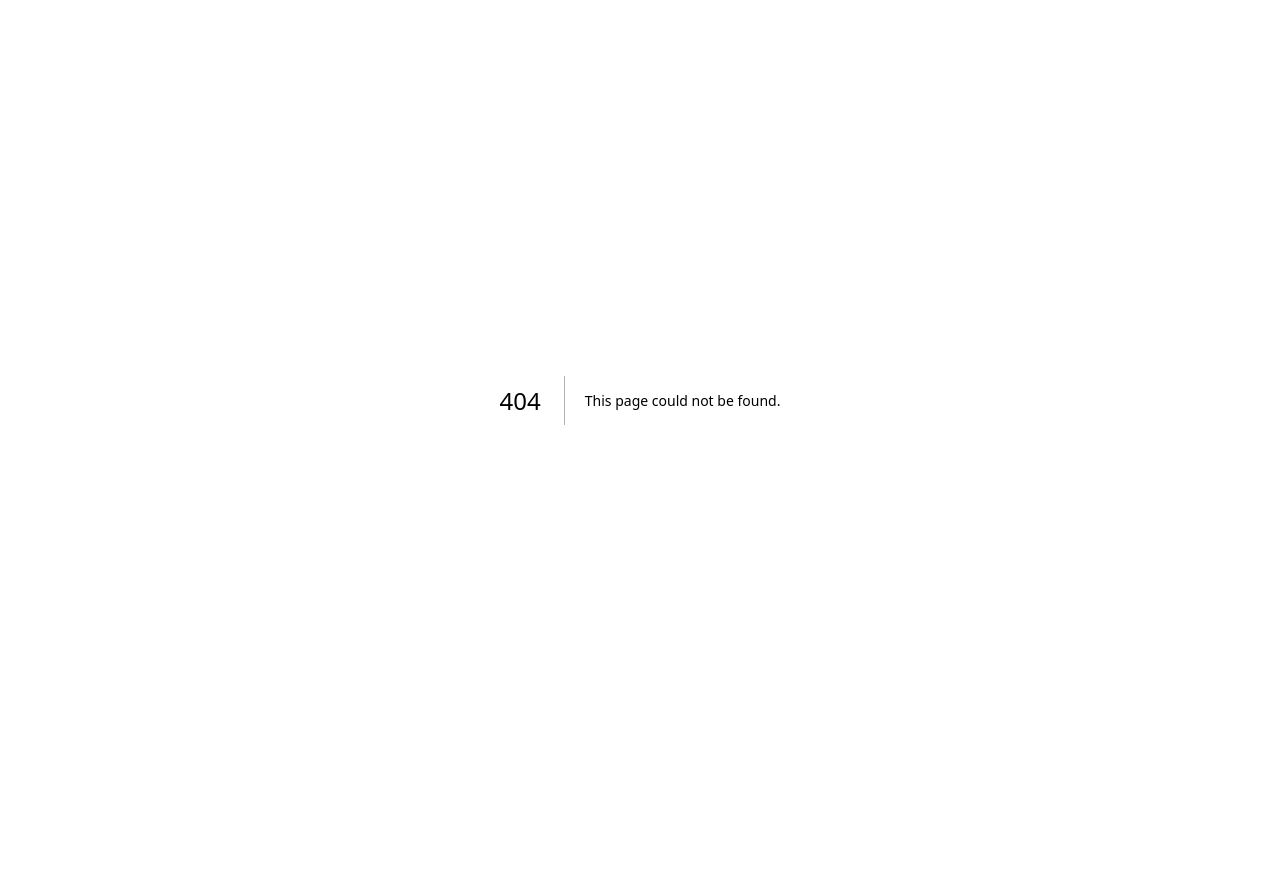
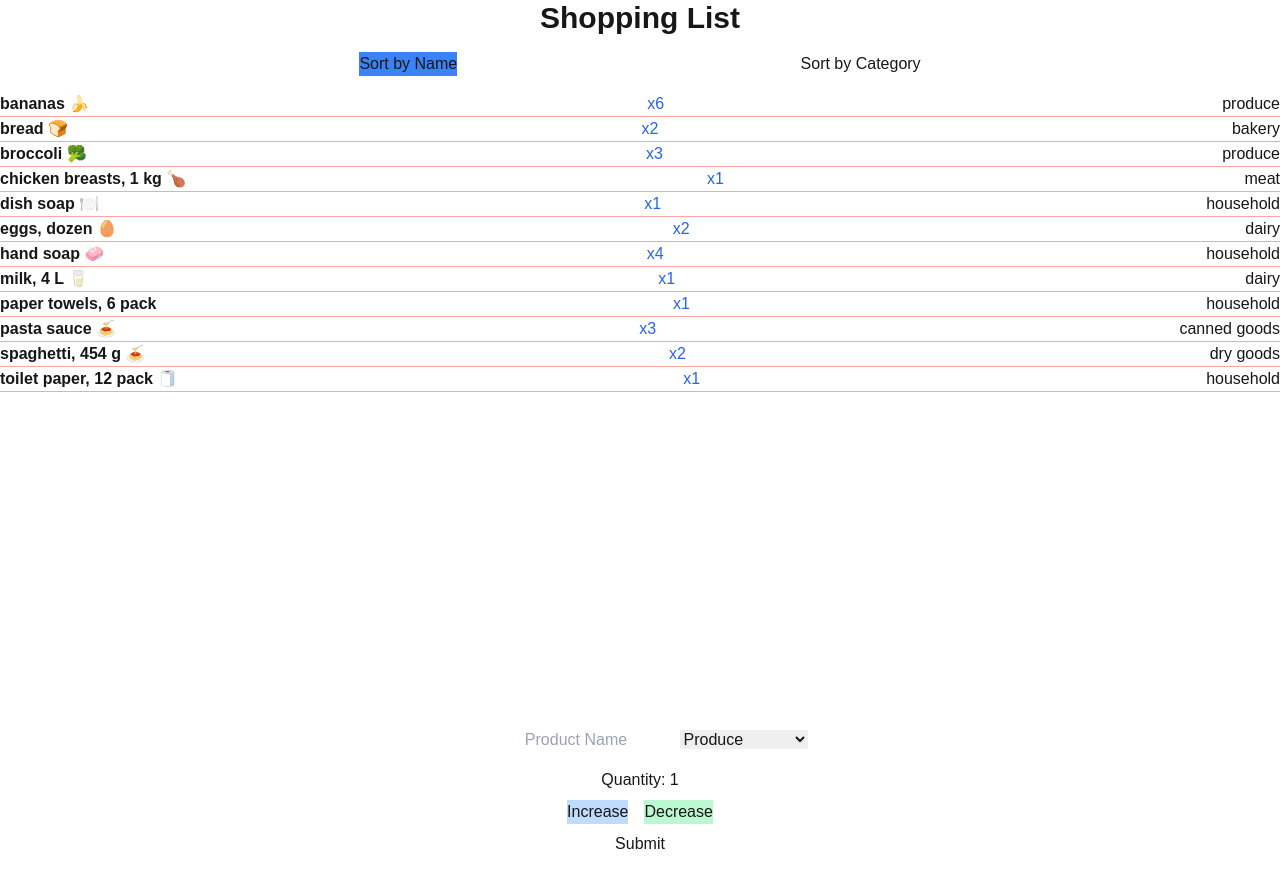
Before and after one commit to TyceRoobol/cprg306-assignments, a Next.js app: page /week-7 in a window 1280 px wide. Before the commit this address had no page. Shown: the top 888 px of the page. Before the commit the page ends 800 px from the top, so only its background shows below. Built offline with nearby package versions, Linux system fonts and the light colour scheme.

Commit message:
week 7
complete

```diff
--- a/app/page.js
+++ b/app/page.js
@@ -7,6 +7,7 @@ export default function Main() {
       <p><a href="./week-4">week 4</a></p>
       <p><a href="./week-5">week 5</a></p>
       <p><a href="./week-6">week 6</a></p>
+      <p><a href="./week-7">week 7</a></p>
     </main>
   )
 }
--- /dev/null
+++ b/app/week-7/item-list.js
@@ -0,0 +1,36 @@
+// item-list.js
+"use client";
+import {useState} from "react";
+import Item from "./item";
+import SortBttns from "./sortBttn";
+
+const ItemList = ({items}) => {
+  const [sortBy, setSortBy] = useState("name");
+
+  const sortItems = [...items].sort((a, b) => {
+    if (sortBy == "name") {
+      return a.name.localeCompare(b.name);
+    } else if (sortBy == "category") {
+      return a.category.localeCompare(b.category);
+    }
+    return 0;
+  })
+
+  return (
+    <div>
+      <SortBttns sortBy={sortBy} setSortBy={setSortBy}></SortBttns>
+        <ul>
+          {sortItems.map((item) => (
+            <Item
+              key={item.id}
+              name={item.name}
+              quantity={item.quantity}
+              category={item.category}
+            />
+          ))}
+        </ul>
+    </div>
+  );
+};
+
+export default ItemList;
--- /dev/null
+++ b/app/week-7/item.js
@@ -0,0 +1,13 @@
+// item.js
+
+const Item = ({ name, quantity, category }) => {
+    return (
+      <li className="flex justify-between border-b border-red-300">
+        <span className="font-bold">{name}</span>
+        <span className="text-blue-600">x{quantity}</span>
+        <span className="text-black-500">{category}</span>
+      </li>
+    );
+  };
+
+  export default Item;
--- /dev/null
+++ b/app/week-7/items.json
@@ -0,0 +1,74 @@
+[
+    {
+      "id": "1h2GJKH12gkHG31h1H",
+      "name": "milk, 4 L 🥛",
+      "quantity": 1,
+      "category": "dairy"
+    },
+    {
+      "id": "2KJH3k2j3H1k2J3K1H",
+      "name": "bread 🍞",
+      "quantity": 2,
+      "category": "bakery"
+    },
+    {
+      "id": "3h2KJH3k2j3H1k2J3",
+      "name": "eggs, dozen 🥚",
+      "quantity": 2,
+      "category": "dairy"
+    },
+    {
+      "id": "4k2J3K1H2GJKH12gk",
+      "name": "bananas 🍌",
+      "quantity": 6,
+      "category": "produce"
+    },
+    {
+      "id": "5H1h1H2KJH3k2j3H",
+      "name": "broccoli 🥦",
+      "quantity": 3,
+      "category": "produce"
+    },
+    {
+      "id": "6H1k2J3K1H2GJKH1",
+      "name": "chicken breasts, 1 kg 🍗",
+      "quantity": 1,
+      "category": "meat"
+    },
+    {
+      "id": "7gkHG31h1H2KJH3k",
+      "name": "pasta sauce 🍝",
+      "quantity": 3,
+      "category": "canned goods"
+    },
+    {
+      "id": "8j3H1k2J3K1H2GJK",
+      "name": "spaghetti, 454 g 🍝",
+      "quantity": 2,
+      "category": "dry goods"
+    },
+    {
+      "id": "9H12gkHG31h1H2KJ",
+      "name": "toilet paper, 12 pack 🧻",
+      "quantity": 1,
+      "category": "household"
+    },
+    {
+      "id": "10H3k2j3H1k2J3K1",
+      "name": "paper towels, 6 pack",
+      "quantity": 1,
+      "category": "household"
+    },
+    {
+      "id": "11k2J3K1H2GJKH12",
+      "name": "dish soap 🍽️",
+      "quantity": 1,
+      "category": "household"
+    },
+    {
+      "id": "12GJKH12gkHG31h1",
+      "name": "hand soap 🧼",
+      "quantity": 4,
+      "category": "household"
+    }
+  ]
--- /dev/null
+++ b/app/week-7/new-item.js
@@ -0,0 +1,88 @@
+"use client";
+import {useState} from "react";
+export default function NewItem({ onAddItem }) {
+    const [quantity, setQuantity] = useState(1);
+    const [name, setName] = useState("");
+    const [category, setCategory] = useState("produce");
+
+    const increment = () => {
+        if (quantity < 20) {
+            setQuantity(quantity + 1);
+        }
+    }
+
+    const decrement = () => {
+        if (quantity > 1) {
+            setQuantity(quantity - 1);
+        }
+    }
+
+    const handleSubmit = (e) => {
+        e.preventDefault();
+
+        const newItem = {
+            id: generateRandomString(16),
+            name: name,
+            quantity: quantity,
+            category: category,
+        }
+
+        onAddItem(newItem);
+
+        setName("");
+        setQuantity(1);
+        setCategory("produce")
+    };
+
+    //credit: https://www.slingacademy.com/article/ways-to-generate-random-strings-in-javascript/ for generate random string code
+    const generateRandomString = (length) => {
+        let result = '';
+        const characters =
+          'ABCDEFGHIJKLMNOPQRSTUVWXYZabcdefghijklmnopqrstuvwxyz0123456789';
+        const charactersLength = characters.length;
+        for (let i = 0; i < length; i++) {
+          result += characters.charAt(Math.floor(Math.random() * charactersLength));
+        }
+        return result;
+      };
+
+    const handleNameChange = (event) => {
+        setName(event.target.value);
+    }
+
+    const handleCategoryChange = (event) => {
+        setCategory(event.target.value);
+    }
+
+
+    return(
+        <main className="flex flex-col justify-center items-center flex-wrap h-screen">
+            <form onSubmit={handleSubmit} className="flex flex-col items-center">
+                <div>
+                    <input className="text-center mb-4" type="text" value={name} onChange={handleNameChange} placeholder="Product Name"></input>
+                    <select value={category} onChange={handleCategoryChange}>
+                        <option value="produce">Produce</option>
+                        <option value="dairy">Dairy</option>
+                        <option value="bakery">Bakery</option>
+                        <option value="meat">Meat</option>
+                        <option value="frozen foods">Frozen Foods</option>
+                        <option value="canned goods">Canned Goods</option>
+                        <option value="dry goods">Dry Goods</option>
+                        <option value="beverages">Beverages</option>
+                        <option value="snacks">Snacks</option>
+                        <option value="household">Household</option>
+                        <option value="other">Other</option>
+                    </select>
+                </div>
+                <h1 className="text-center">Quantity: {quantity}</h1>
+                <div>
+                    <button className="bg-blue-200 m-2" type="button" onClick={increment}>Increase</button>
+                    <button className="bg-green-200 m-2" type="button" onClick={decrement}>Decrease</button>
+                </div>
+                <div>
+                    <button type="submit" name="submitButton">Submit</button>
+                </div>
+            </form>
+        </main>
+    );
+}
--- /dev/null
+++ b/app/week-7/page.js
@@ -0,0 +1,23 @@
+// page.js
+"use client"
+import {useState} from "react";
+import itemList from "./items.json";
+import ItemList from "./item-list";
+import Item from "./item";
+import NewItem from "./new-item";
+
+export default function Page() {
+  const [items, setItems] = useState(itemList)
+
+  const handleAddItem = (newItem) => {
+    setItems((items) => [...items, newItem])
+  };
+
+  return (
+    <main>
+      <h1 className="text-3xl font-bold text-center">Shopping List</h1>
+      <ItemList items={items} />
+      <NewItem onAddItem={handleAddItem} />
+    </main>
+  );
+};
--- /dev/null
+++ b/app/week-7/sortBttn.js
@@ -0,0 +1,13 @@
+const SortBttns = ({sortBy, setSortBy}) => {
+    return(
+        <div className="flex justify-evenly p-4">
+            <button onClick={() => setSortBy("name")} className={`${sortBy === "name"? "bg-blue-500": ""}`} >
+                Sort by Name
+            </button>
+            <button onClick={() => setSortBy("category")} className={`${sortBy === "category"? "bg-blue-500": ""}`}>
+                Sort by Category
+            </button>
+        </div>
+    );
+}
+export default SortBttns;
```
